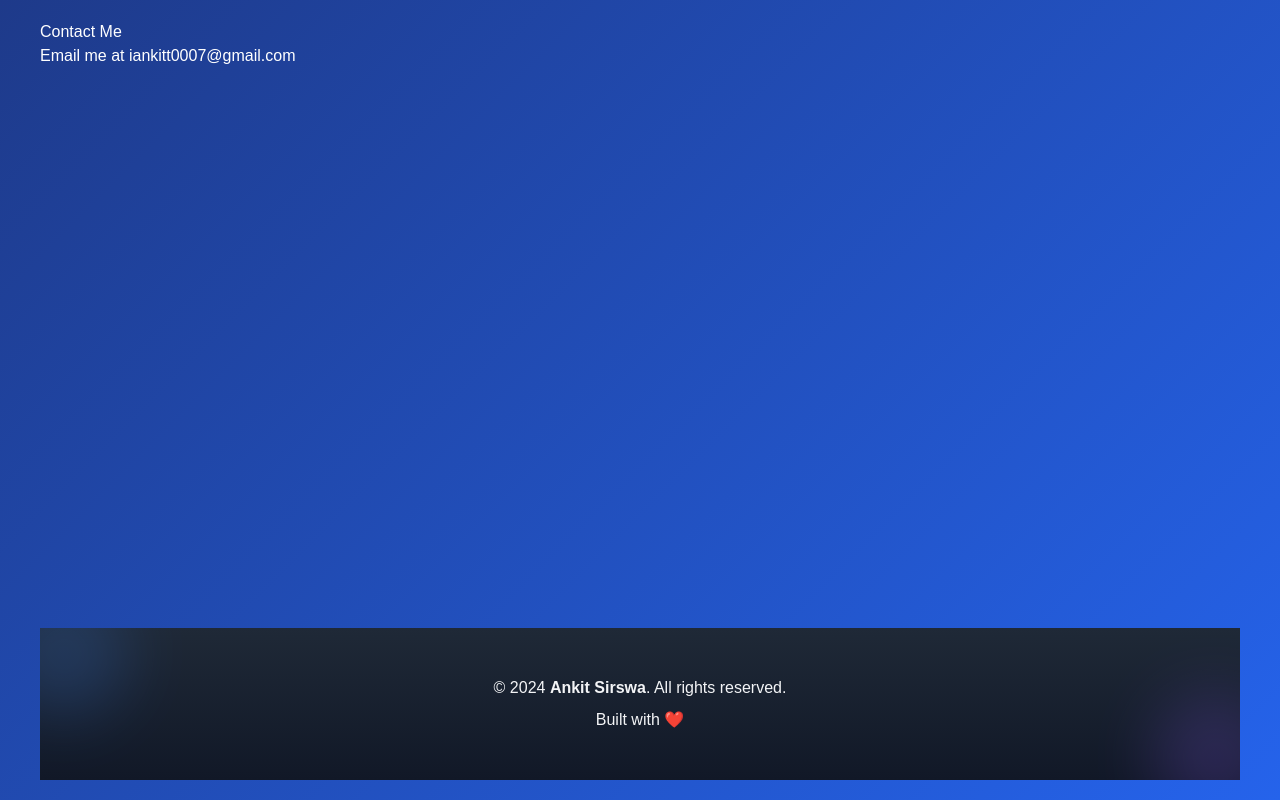
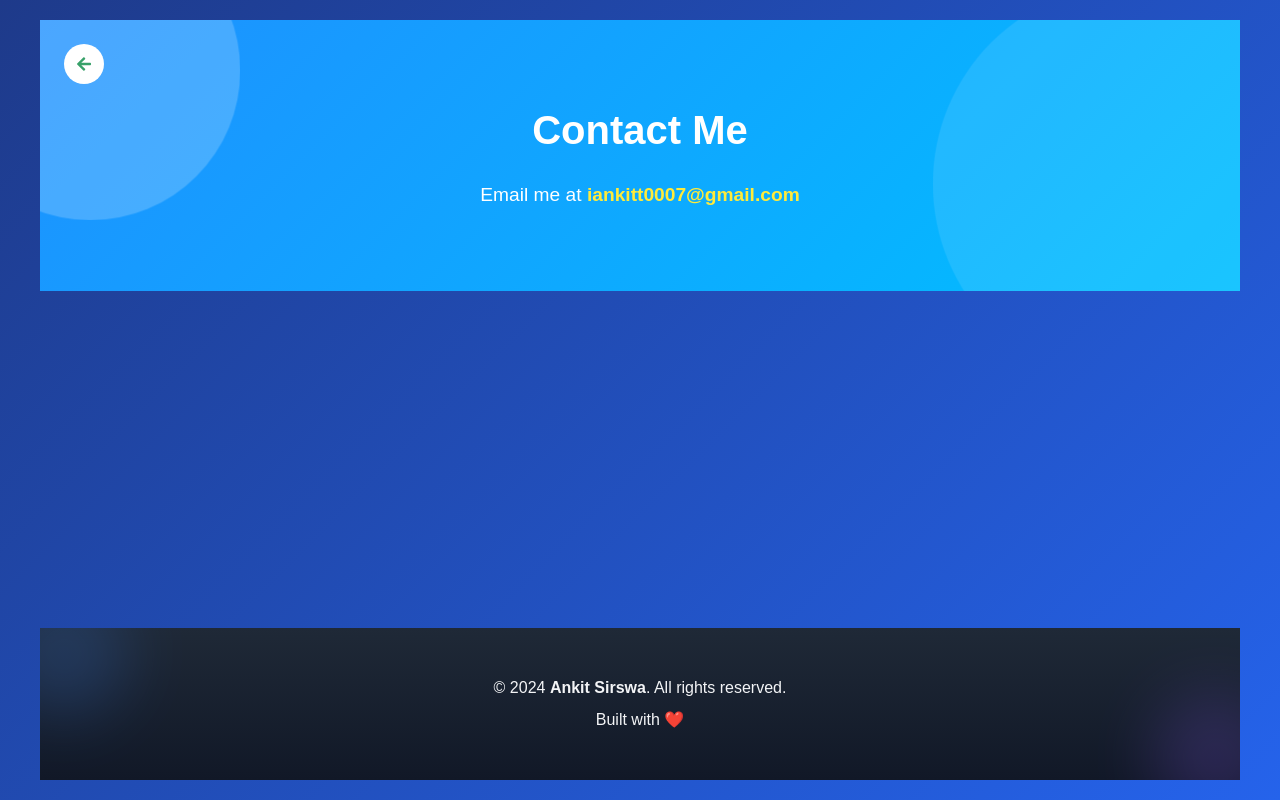
Before and after one commit to iankitt0007/my-portfolio, a Next.js app: page /contact in a window 1280 px wide. Built offline with nearby package versions, Linux system fonts and the light colour scheme.

Commit message:
ui enhancement of resume page and contact page

```diff
--- a/src/components/Contact.tsx
+++ b/src/components/Contact.tsx
@@ -1,11 +1,35 @@
 // components/Contact.tsx
+import React from "react";
+import { FaArrowLeft } from "react-icons/fa";
+import { useRouter } from "next/router";
+
 const Contact: React.FC = () => {
-    return (
-      <section className="contact py-16 px-4 bg-blue-500 text-white text-center">
-        <h2 className="text-3xl font-bold mb-4">Contact Me</h2>
-        <p>Email me at <a href="mailto:iankitt0007@gmail.com" className="underline">iankitt0007@gmail.com</a></p>
-      </section>
-    );
+  const router = useRouter();
+
+  const handleBackClick = () => {
+    router.push("/");
   };
 
-  export default Contact;
+  return (
+    <section className="contact-section">
+      <div className="contact-container">
+        {/* Back Button Icon */}
+        <button
+          onClick={handleBackClick}
+          className="back-button-icon absolute top-6 left-6 p-3 rounded-full bg-white text-indigo-600 hover:bg-indigo-600 hover:text-white transition-all duration-300"
+        >
+          <FaArrowLeft className="w-6 h-6" />
+        </button>
+        <h2 className="contact-title">Contact Me</h2>
+        <p className="contact-description">
+          Email me at{" "}
+          <a href="mailto:iankitt0007@gmail.com" className="contact-link">
+            iankitt0007@gmail.com
+          </a>
+        </p>
+      </div>
+    </section>
+  );
+};
+
+export default Contact;
--- a/src/styles/global.css
+++ b/src/styles/global.css
@@ -3,6 +3,7 @@
 @tailwind base;
 @tailwind components;
 @tailwind utilities;
+
 
 .container {
   display: flex;
@@ -22,7 +23,7 @@
   max-width: 1200px;
 }
 
-/* Hero Section */
+/* ----------------------- Hero Section ------------------- */
 .hero {
   position: relative;
   padding: 2rem 1rem;
@@ -102,7 +103,7 @@
   background: #fb7185;
 }
 
-/* Footer Section */
+/* ---------------------- Footer Section --------------------- */
 .footer {
   position: relative;
   padding: 2.5rem 1rem;
@@ -158,7 +159,7 @@
   }
 }
 
-/* Main Header Section */
+/* ----------------------- Main Header Section -------------------- */
 .main-header {
   padding: 2rem 1rem;
   background: linear-gradient(
@@ -264,7 +265,7 @@
   }
 }
 
-/* Positioning and styling for the back button icon */
+/* ----------- Positioning and styling for the back button icon on About Section ------------- */
 .back-button-icon {
   position: absolute;
   top: 1.5rem; /* Adjust the top spacing */
@@ -282,6 +283,7 @@
   color: white; /* Change icon color to white when hovered */
 }
 
+/* -------------- About Section ----------------- */
 .about {
   position: relative; /* Ensure the back button stays in place */
   padding: 4rem 2rem;
@@ -311,6 +313,7 @@
   margin-right: auto;
 }
 
+/* ---------------------- Contact Section ------------------------- */
 .contact-info p {
   font-size: 1.125rem;
   margin-bottom: 1rem;
@@ -401,6 +404,7 @@
   text-shadow: 2px 2px 4px rgba(0, 0, 0, 0.1);
 }
 
+/* ---------------------- Experience Section ---------------------- */
 .experience {
   position: relative;
   padding: 4rem 2rem;
@@ -522,7 +526,7 @@
   }
 }
 
-/* Back button styles */
+/* ----------------- Back button styles for Experience page -------------- */
 .back-button-icon {
   position: absolute;
   top: 1.5rem;
@@ -540,11 +544,15 @@
   color: white; /* White icon on hover */
 }
 
-/* Skills Section Styles */
+/* ------------------------ Skills Section ----------------------- */
 .skills-section {
   position: relative;
   padding: 4rem 2rem;
-  background: linear-gradient(to right, #38a169, #4299e1); /* Green to blue gradient */
+  background: linear-gradient(
+    to right,
+    #38a169,
+    #4299e1
+  ); /* Green to blue gradient */
   color: white;
   text-align: center;
 }
@@ -559,7 +567,10 @@
 /* Skill Item Styles */
 .skills-list {
   display: grid;
-  grid-template-columns: repeat(auto-fit, minmax(200px, 1fr)); /* Responsive grid */
+  grid-template-columns: repeat(
+    auto-fit,
+    minmax(200px, 1fr)
+  ); /* Responsive grid */
   gap: 1.5rem;
 }
 
@@ -630,6 +641,7 @@
   }
 }
 
+/* ------------------------ Project Section -------------------------- */
 .projects {
   position: relative;
   padding: 4rem 2rem;
@@ -749,3 +761,150 @@
     padding: 0.5rem;
   }
 }
+
+/* ----------------------- Contact Section ----------------------- */
+.contact-section {
+  background: linear-gradient(135deg, #1e90ff, #00bfff);
+  color: white;
+  text-align: center;
+  padding: 80px 20px;
+  overflow: hidden;
+  position: relative;
+}
+
+.contact-container {
+  max-width: 600px;
+  margin: 0 auto;
+  animation: fadeIn 1s ease-in-out;
+}
+
+.contact-title {
+  font-size: 2.5rem;
+  font-weight: bold;
+  margin-bottom: 20px;
+  animation: slideInFromLeft 1s ease-in-out;
+}
+
+.contact-description {
+  font-size: 1.2rem;
+  line-height: 1.6;
+  animation: slideInFromRight 1s ease-in-out;
+}
+
+.contact-link {
+  color: #ffeb3b;
+  text-decoration: none;
+  font-weight: bold;
+  transition: color 0.3s ease, transform 0.3s ease;
+}
+
+.contact-link:hover {
+  color: #ffd700;
+  transform: scale(1.1);
+}
+
+/* Background Animation */
+.contact-section::before {
+  content: "";
+  position: absolute;
+  top: -100px;
+  left: -100px;
+  width: 300px;
+  height: 300px;
+  background: rgba(255, 255, 255, 0.2);
+  border-radius: 50%;
+  animation: float 6s infinite;
+}
+
+.contact-section::after {
+  content: "";
+  position: absolute;
+  bottom: -100px;
+  right: -100px;
+  width: 400px;
+  height: 400px;
+  background: rgba(255, 255, 255, 0.1);
+  border-radius: 50%;
+  animation: floatReverse 8s infinite;
+}
+
+/* Animations */
+@keyframes fadeIn {
+  from {
+    opacity: 0;
+  }
+  to {
+    opacity: 1;
+  }
+}
+
+@keyframes slideInFromLeft {
+  from {
+    transform: translateX(-50px);
+    opacity: 0;
+  }
+  to {
+    transform: translateX(0);
+    opacity: 1;
+  }
+}
+
+@keyframes slideInFromRight {
+  from {
+    transform: translateX(50px);
+    opacity: 0;
+  }
+  to {
+    transform: translateX(0);
+    opacity: 1;
+  }
+}
+
+@keyframes float {
+  0%,
+  100% {
+    transform: translate(0, 0);
+  }
+  50% {
+    transform: translate(20px, 20px);
+  }
+}
+
+@keyframes floatReverse {
+  0%,
+  100% {
+    transform: translate(0, 0);
+  }
+  50% {
+    transform: translate(-20px, -20px);
+  }
+}
+
+/* -------------- Resume Section --------------- */
+.resume-section {
+  background: linear-gradient(135deg, #1e90ff, #00bfff);
+  color: white;
+  text-align: center;
+  padding: 80px 20px;
+  overflow: hidden;
+  position: relative;
+}
+
+.resume-container {
+  max-width: 600px;
+  margin: 0 auto;
+  animation: fadeIn 1s ease-in-out;
+}
+
+.resume-title {
+  font-size: 2.5rem;
+  font-weight: bold;
+  margin-bottom: 20px;
+  animation: slideInFromBottom 1s ease-in-out;
+}
+
+.resume-description {
+  font-size: 1.2rem;
+  line-height: 1.6;
+  animation: slideInFromRight 1s ease-in-out;
+}
```
Also changed, not shown: src/components/Resume.tsx (+22 -5 lines).
